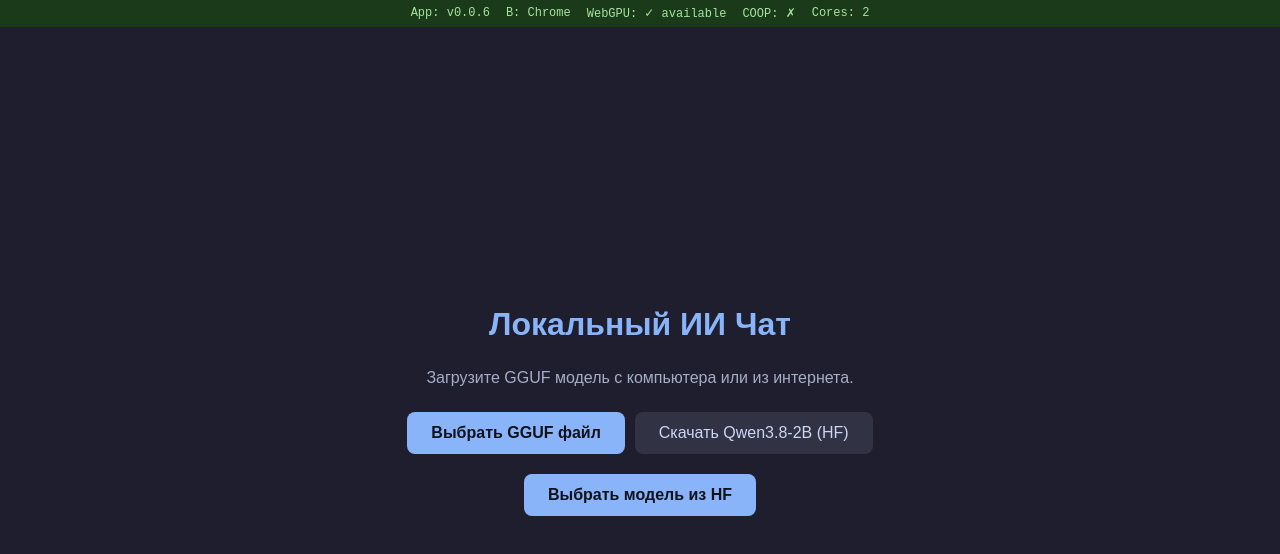
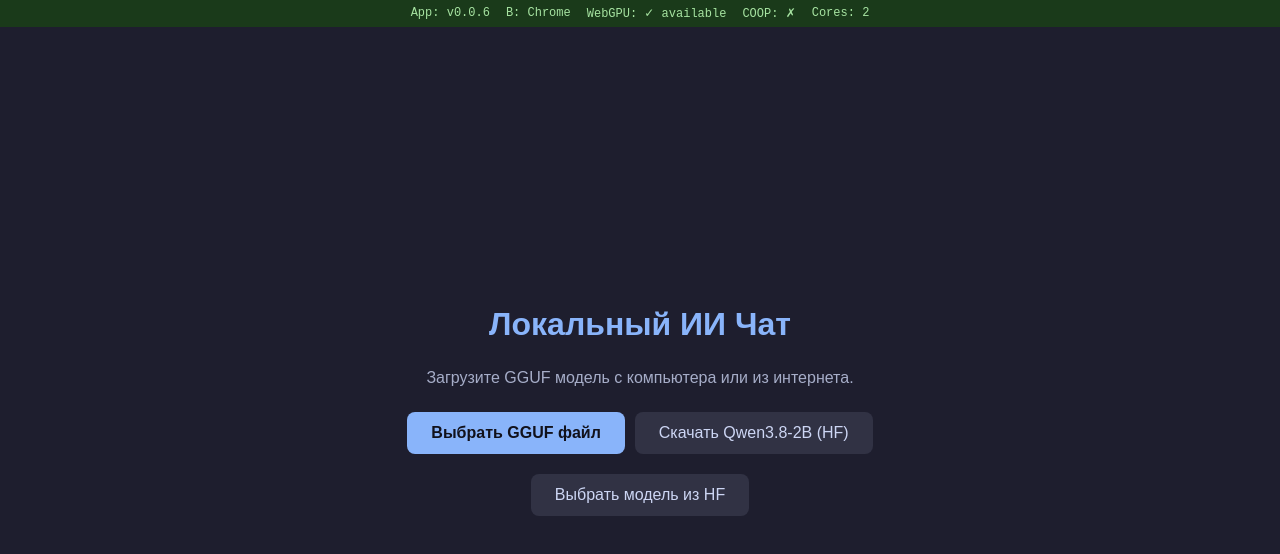
Before and after one commit to andreich22/privateAI, a React (Vite) app: page / in a window 1280 px wide. Shown: the top 554 px of the page. Built offline with nearby package versions, Linux system fonts and the light colour scheme.

Commit message:
fix: keep HF picker out of primary file-picker selector

```diff
--- a/src/components/HuggingFaceModelSearch.jsx
+++ b/src/components/HuggingFaceModelSearch.jsx
@@ -42,7 +42,7 @@ export default function HuggingFaceModelSearch({ onSelect, initiallyOpen = false
   return (
     <section className="hf-search-container" aria-label="Выбор модели из Hugging Face">
       {!isOpen && (
-        <button type="button" onClick={openSearch} className="btn-main hf-picker-button">
+        <button type="button" onClick={openSearch} className="btn-sub hf-picker-button">
           Выбрать модель из HF
         </button>
       )}
```
